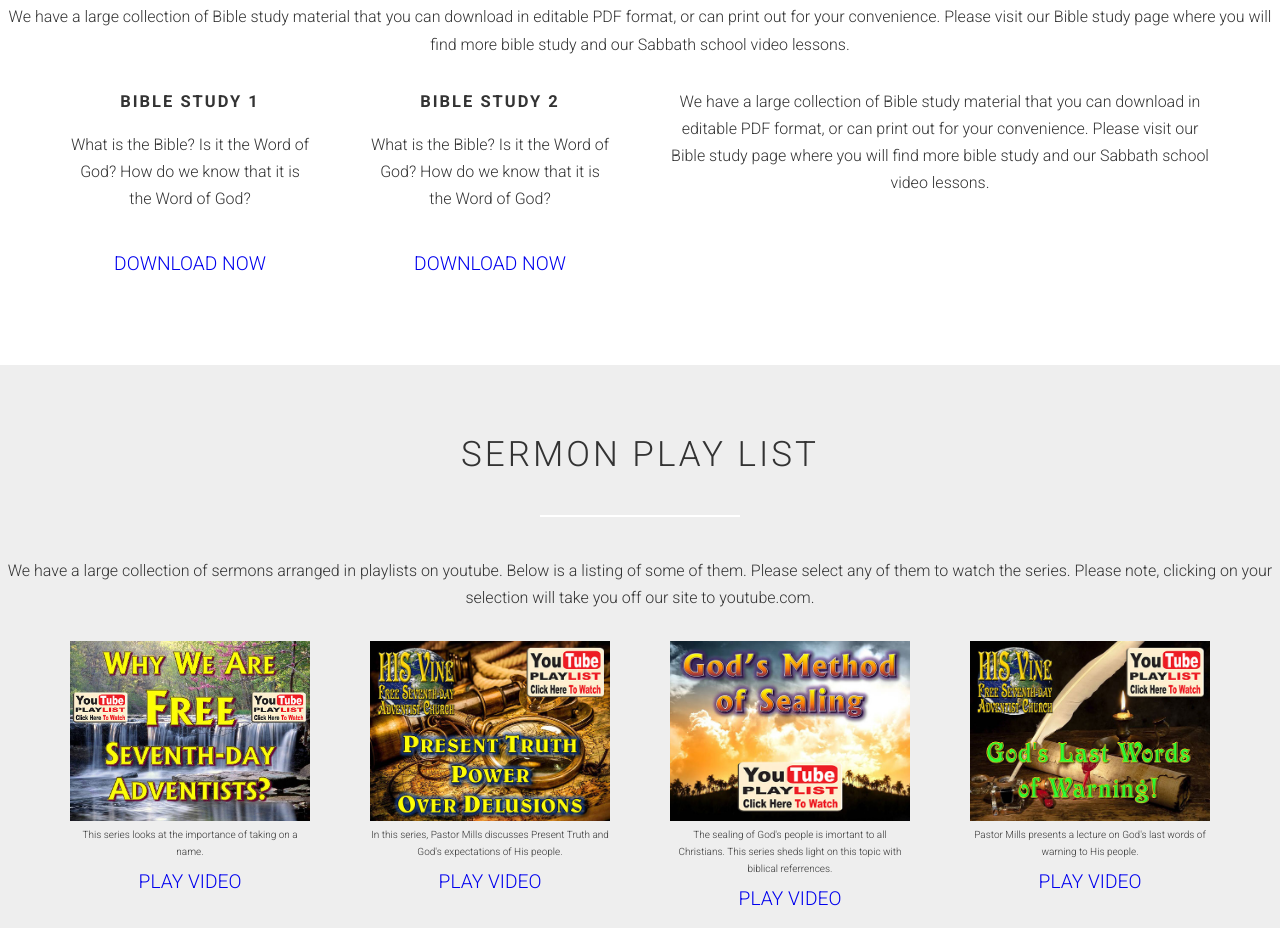
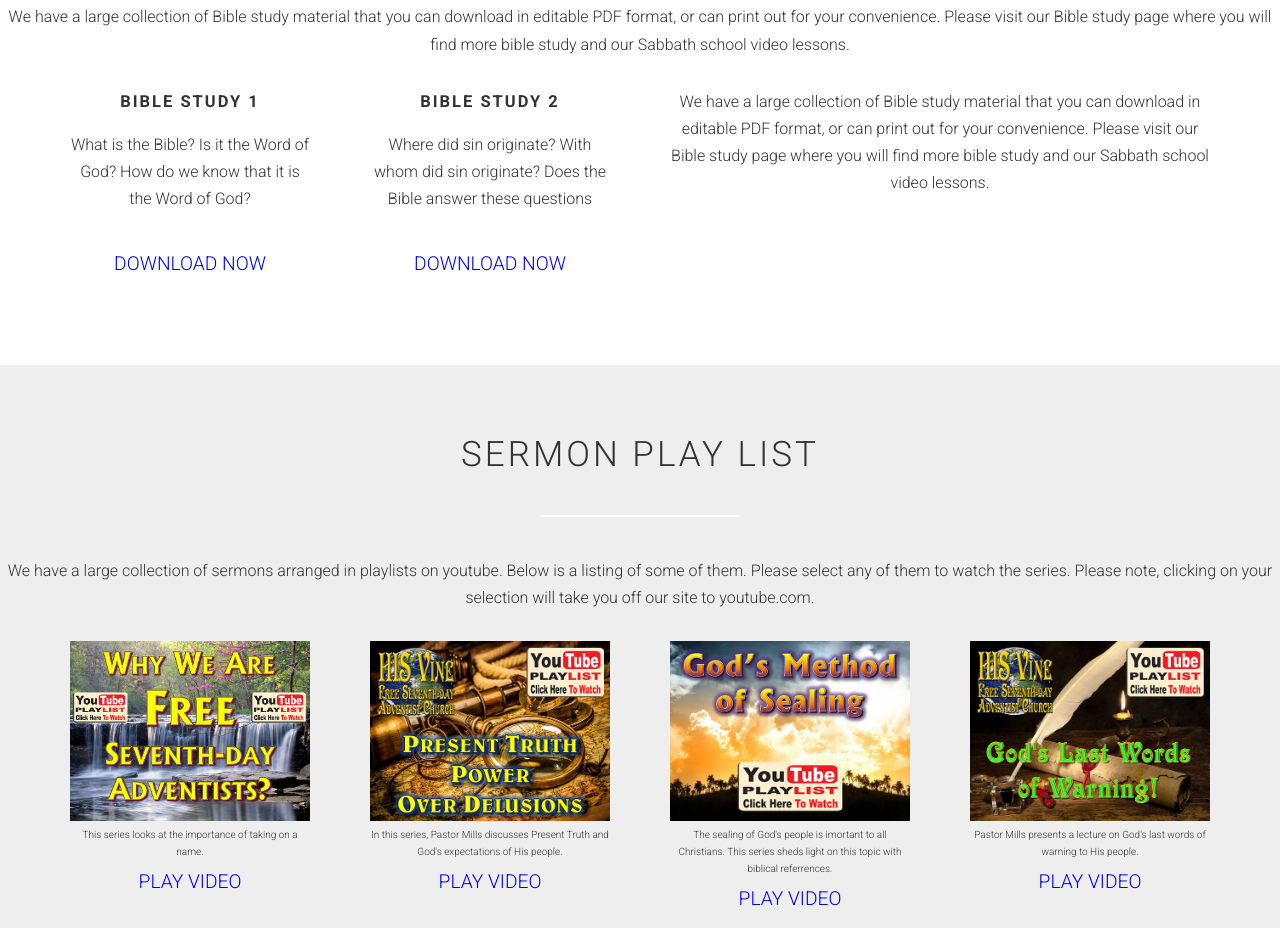
Before and after one commit to ffreemanjr/his-vine, a website: page index.html in a window 1280 px wide. Shown: the part 1829-2757 px from the top of the page. Drawn offline with Linux system fonts and the light colour scheme.

Commit message:
updating index page

```diff
--- a/index.html
+++ b/index.html
@@ -181,7 +181,7 @@
           <h3 class="heading-tertiary u-margin-bottom-small">
             Bible Study 2
           </h3>
-          <p class="paragraph">What is the Bible? Is it the Word of God? How do we know that it is the Word of God?</p>
+          <p class="paragraph">Where did sin originate? With whom did sin originate? Does the Bible answer these questions</p>
           <p>
             <a class="btn" href="#">Download now</a>
           </p>
```
